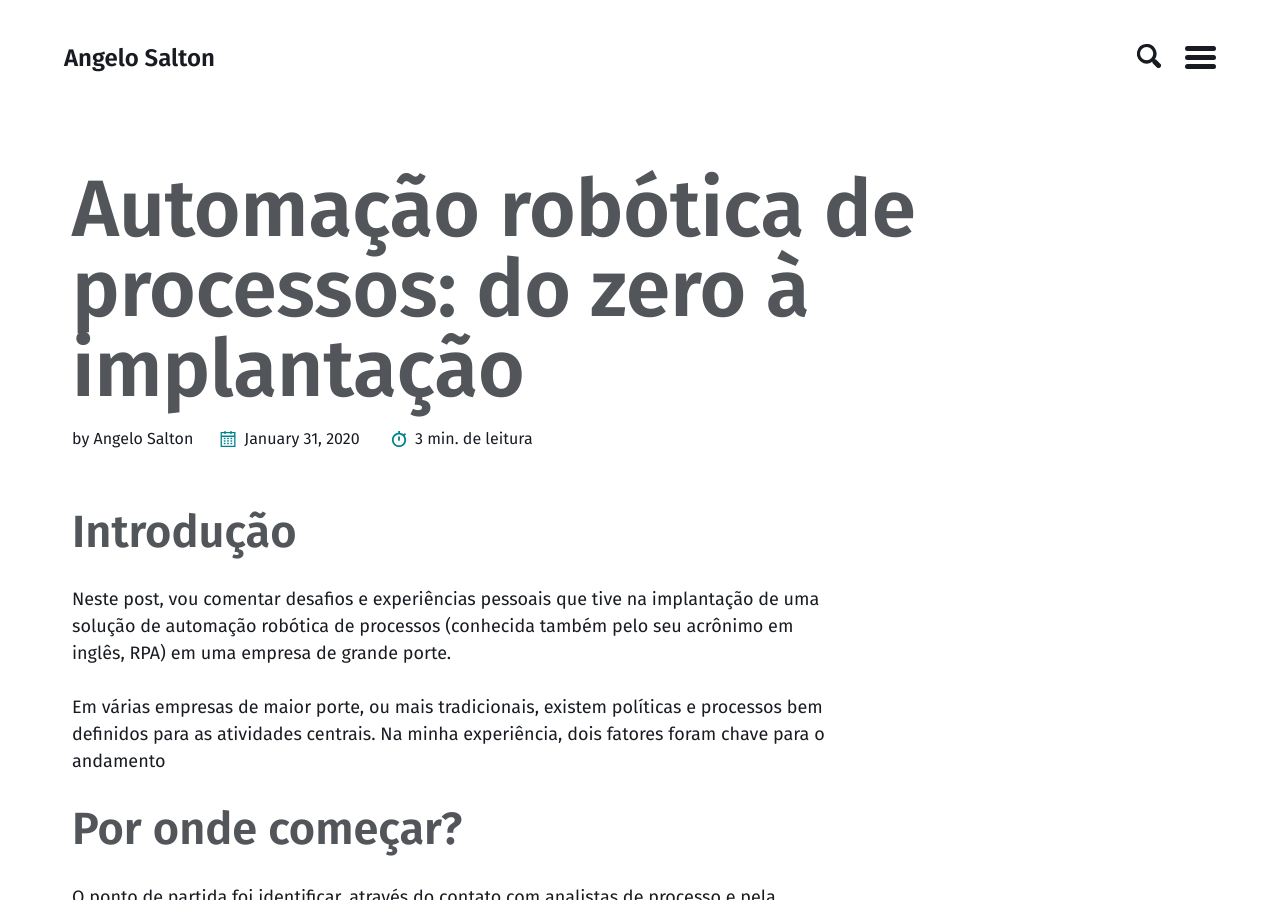
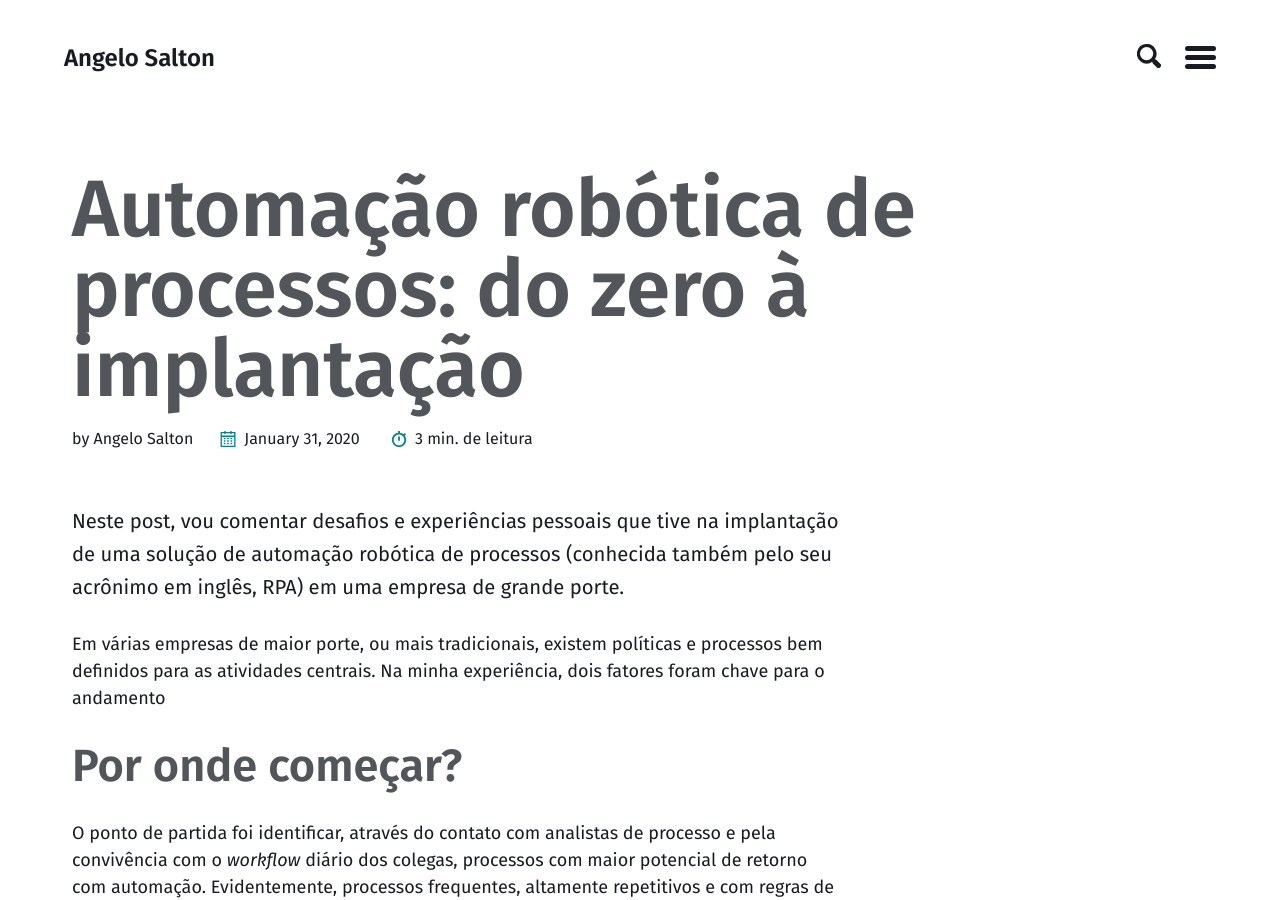
Before and after one commit to angelosalton/angelosalton.github.io, a Jekyll site: the page built from _posts/2020-01-31-automacao-robotica-de-processos-do-zero-a-implantacao.md, in a window 1280 px wide and 900 px high. Built offline with Jekyll 4.4.1, drawn with Linux system fonts in a browser that asks for light colours; comment, search, counter and statistics services are not loaded; a style sheet for code colours, icons or effects is not loaded.

Commit message:
Remover intro

```diff
--- a/_posts/2020-01-31-automacao-robotica-de-processos-do-zero-a-implantacao.md
+++ b/_posts/2020-01-31-automacao-robotica-de-processos-do-zero-a-implantacao.md
@@ -3,8 +3,6 @@ title: 'Automação robótica de processos: do zero à implantação'
 tags:
   - RPA
 ---
-
-# Introdução
 
 Neste post, vou comentar desafios e experiências pessoais que tive na implantação de uma solução de automação robótica de processos (conhecida também pelo seu acrônimo em inglês, RPA) em uma empresa de grande porte.
 
```
